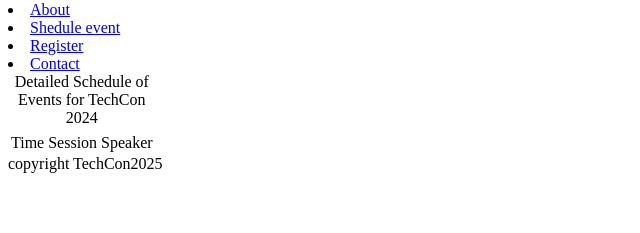
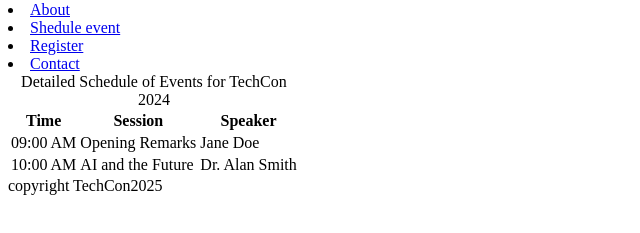
Before and after one commit to TechieBelle/TechCon_HTML, a plain HTML site: page techcon_website/schedule.html in a window 1280 px wide. Shown: the part 79-312 px from the top of the page, without its empty margins (0-640 px from the left). Drawn offline with Linux system fonts and the light colour scheme.

Commit message:
corrected

```diff
--- a/techcon_website/schedule.html
+++ b/techcon_website/schedule.html
@@ -19,19 +19,27 @@
 
     <main>
         <table>
-        <caption> Detailed Schedule of Events for TechCon 2024</caption>
+          <caption>Detailed Schedule of Events for TechCon 2024</caption>
           <thead>
             <tr>
-            <th scope="Time"></th>
-            <th scope="Session"></th>
-            <th scope="Speaker"></th>
+              <th scope="col">Time</th>
+              <th scope="col">Session</th>
+              <th scope="col">Speaker</th>
+            </tr>
+          </thead>
+          <tbody>
+            <tr>
+              <td>09:00 AM</td>
+              <td>Opening Remarks</td>
+              <td>Jane Doe</td>
             </tr>
             <tr>
-            <td>Time</td>
-            <td>Session</td>
-            <td>Speaker</td>
+              <td>10:00 AM</td>
+              <td>AI and the Future</td>
+              <td>Dr. Alan Smith</td>
             </tr>
-        </thead>
+            <!-- Add more rows as needed -->
+          </tbody>
         </table>
       </main>
 
```
Lines whose indentation alone changed are shown as unchanged.
